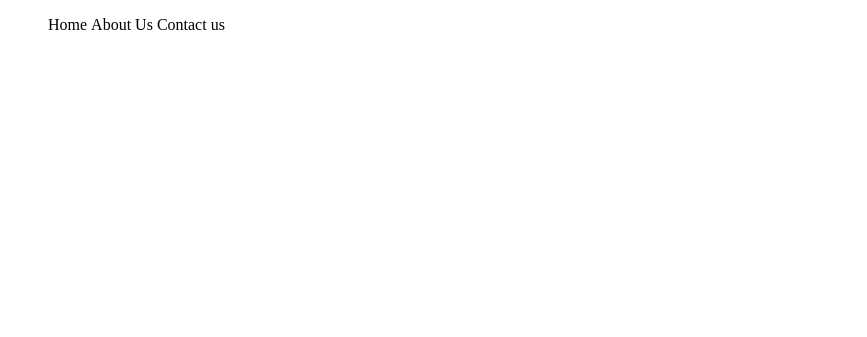
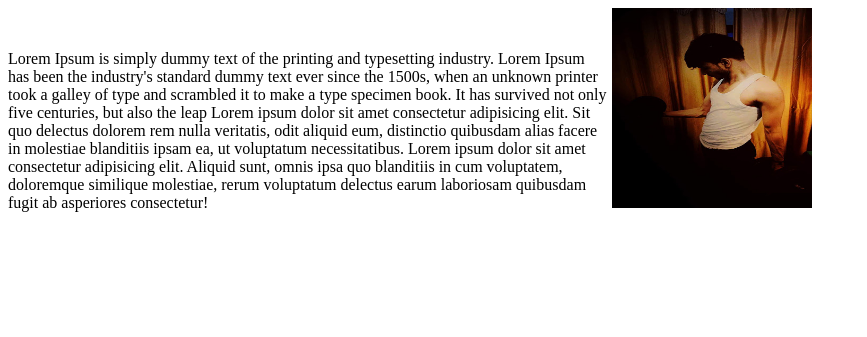
Before and after one commit to er-satyampal/css, a website: page display-1.html in a window 1280 px wide. Shown: the whole page, without its empty margins (0-867 px from the left). Drawn offline with Linux system fonts and the light colour scheme.

Commit message:
Initial-Commit #23032023

```diff
--- a/display-1.html
+++ b/display-1.html
@@ -7,18 +7,23 @@
     <meta name="viewport" content="width=device-width, initial-scale=1.0">
     <title>Document</title>
     <style>
-        li {
-            display: inline;
-        }
+div{
+    display: inline-block;
+}
+
     </style>
 </head>
 
 <body>
-    <ul>
-        <li>Home</li>
-        <li>About Us</li>
-        <li>Contact us</li>
-    </ul>
+    <div style="height: 300px; width: 600px;">
+          <p >Lorem Ipsum is simply dummy text of the printing and typesetting industry. Lorem Ipsum has
+            been the industry's standard dummy text ever since the 1500s, when an unknown printer took a galley of type
+            and scrambled it to make a type specimen book. It has survived not only five centuries, but also the leap
+             Lorem ipsum dolor sit amet consectetur adipisicing elit. Sit quo delectus dolorem rem nulla veritatis, odit aliquid eum, distinctio quibusdam alias facere in molestiae blanditiis ipsam ea, ut voluptatum necessitatibus. Lorem ipsum dolor sit amet consectetur adipisicing elit. Aliquid sunt, omnis ipsa quo blanditiis in cum voluptatem, doloremque similique molestiae, rerum voluptatum delectus earum laboriosam quibusdam fugit ab asperiores consectetur!</p>
+        </div>
+        <div>
+      <img src="img/img-1.jpg" height="200px" width="200px" alt="sorry">
+
+        </div>
 </body>
-
 </html>
```
